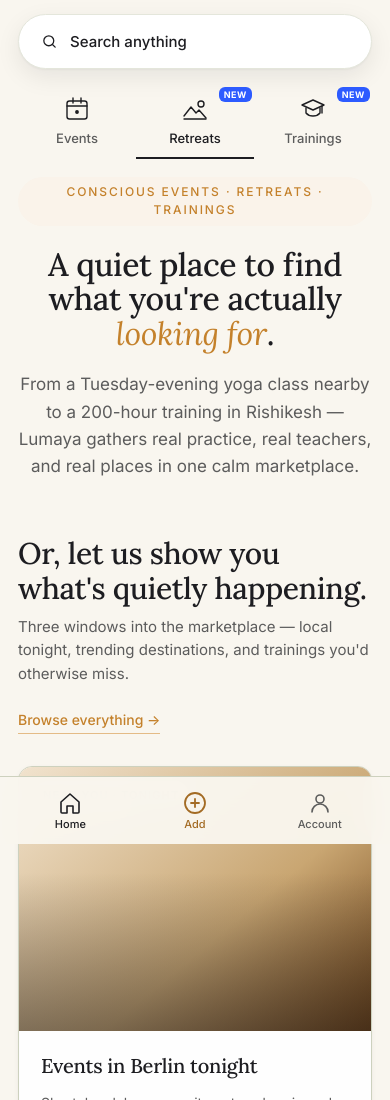
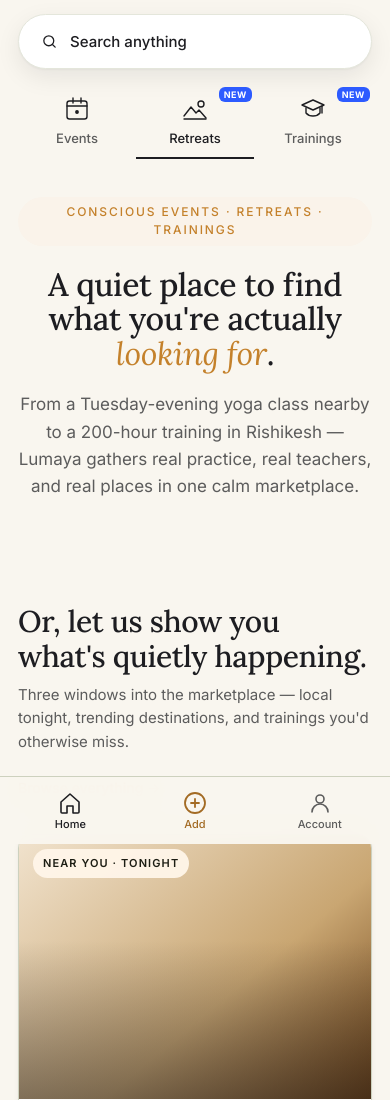
Before and after one commit to maya-lumaya/lumaya-landing-prototype, a plain HTML site: page landing-page-v4.html in a window 390 px wide. Shown: the top 1100 px of the page. Drawn offline with Linux system fonts and the light colour scheme.

Commit message:
fix(mobile): increase hero and section spacing for better breathing room
- Hero top padding: 8px → 28px
- Hero bottom padding: 24px → 48px
- Section padding: 32px/16px → 56px/32px
- Cats-section padding: 32px/16px → 56px/32px

```diff
--- a/landing-page-v4.html
+++ b/landing-page-v4.html
@@ -471,12 +471,12 @@
       opacity: var(--shrink, 0);
       pointer-events: none;
     }
-    .hero { padding: 8px 0 24px !important; }
+    .hero { padding: 28px 0 48px !important; }
     .hero .hero-inner { gap: 0 !important; }
     .hero .hero-image { display: none; }
     .hero .hero-copy h1 { font-size: 32px !important; }
-    .section { padding: 32px 0 16px !important; }
-    .cats-section { padding: 32px 0 16px !important; }
+    .section { padding: 56px 0 32px !important; }
+    .cats-section { padding: 56px 0 32px !important; }
     /* Reserve space at the bottom for the fixed mobile bottom nav */
     body { padding-bottom: calc(72px + env(safe-area-inset-bottom, 0px)); }
   }
```
